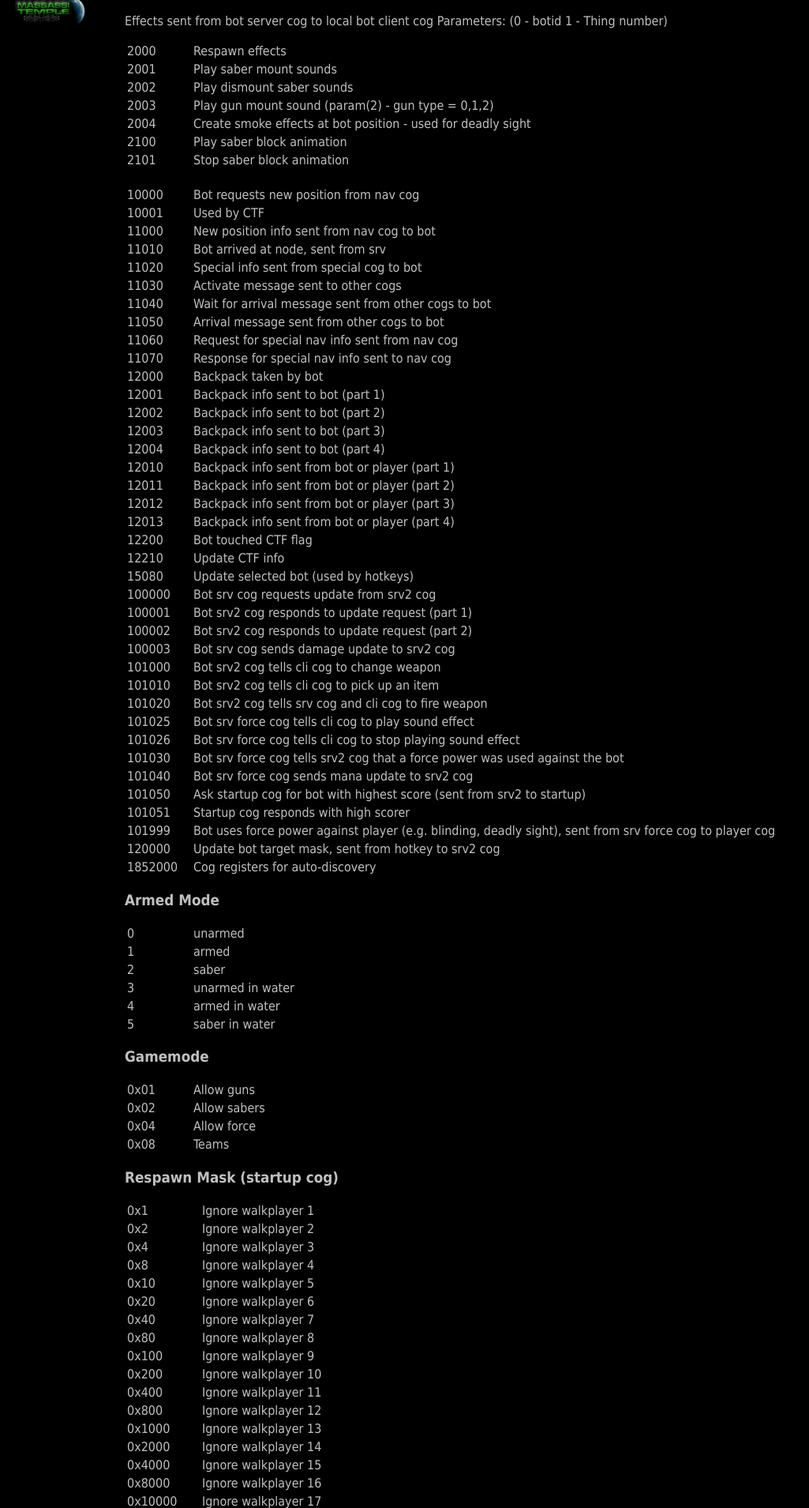
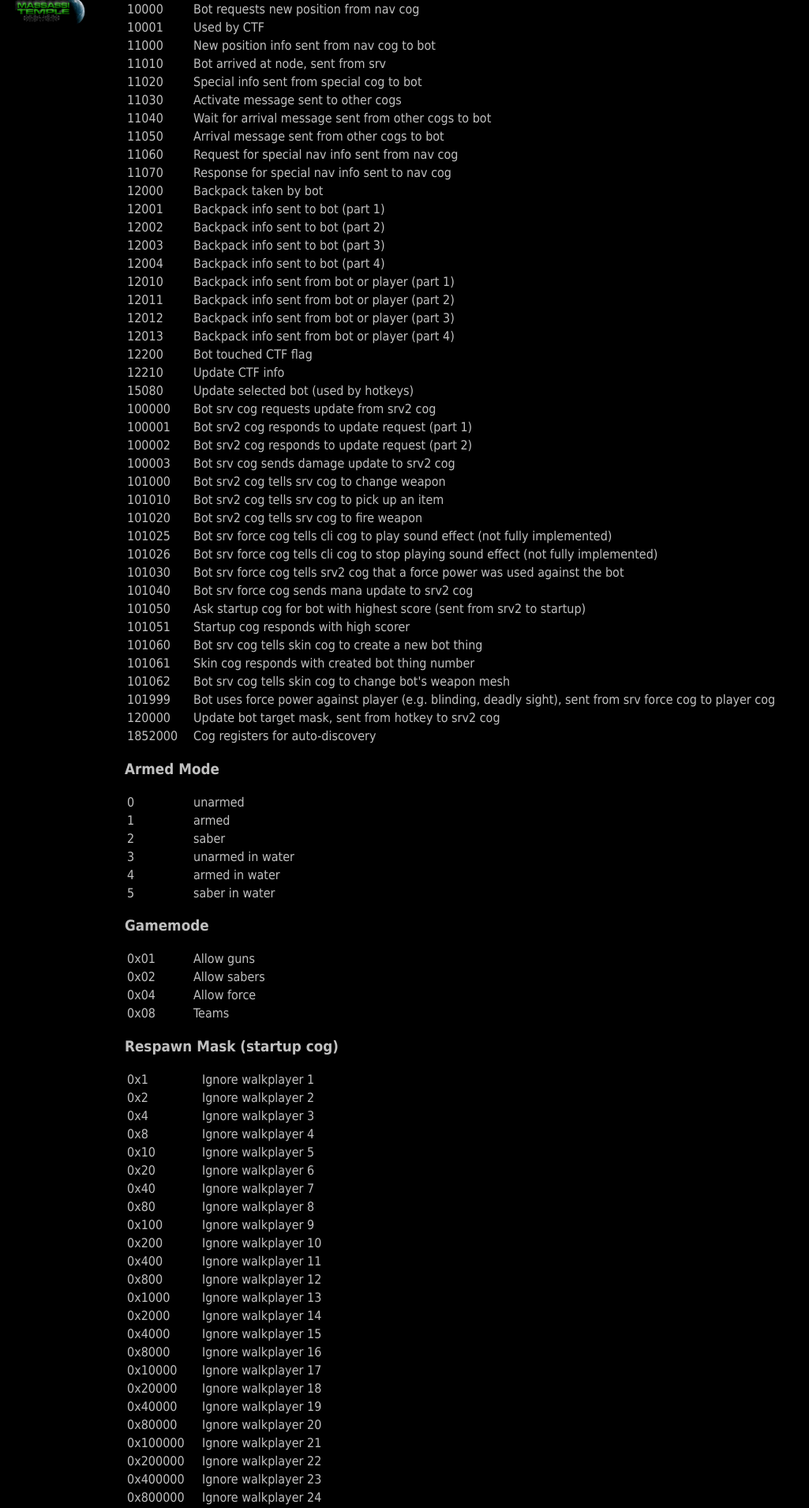
Before and after one commit to colin-hurley/rbots-site, a PHP site: page /techinfo.php in a window 1280 px wide. Shown: the part 655-2564 px from the top of the page at 79% size, without its empty margins (0-1025 px from the left). Run offline with PHP 8.4, Linux system fonts and the light colour scheme.

Commit message:
Update to reflect refactoring to add rbot-skin.cog

```diff
--- a/src/techinfo.php
+++ b/src/techinfo.php
@@ -120,22 +120,6 @@ This document is intended for use as an aide for those who wish to study the int
 <tr><td width="80">1001</td><td>Used by CTF</td></tr>
 <tr><td width="80">1002</td><td>Used by CTF</td></tr>
 <tr><td width="80">1003</td><td>Used by CTF</td></tr>
-</table>
-<p>
-Effects sent from bot server cog to local bot client cog
-Parameters: (0 - botid    1 - Thing number)
-</p>
-<table width="100%">
-<tr><td width="80">2000</td><td>Respawn effects</td></tr>
-<tr><td width="80">2001</td><td>Play saber mount sounds</td></tr>
-<tr><td width="80">2002</td><td>Play dismount saber sounds</td></tr>
-<tr><td width="80">2003</td><td>Play gun mount sound (param(2) - gun type = 0,1,2)</td></tr>
-<tr><td width="80">2004</td><td>Create smoke effects at bot position - used for deadly sight</td></tr>
-<tr><td width="80">2100</td><td>Play saber block animation</td></tr>
-<tr><td width="80">2101</td><td>Stop saber block animation</td></tr>
-</table>
-<br>
-<table width="100%">
 <tr><td width="80">10000</td><td>Bot requests new position from nav cog</td></tr>
 <tr><td width="80">10001</td><td>Used by CTF</td></tr>
 <tr><td width="80">11000</td><td>New position info sent from nav cog to bot</td></tr>
@@ -162,15 +146,18 @@ Parameters: (0 - botid    1 - Thing number)
 <tr><td width="80">100001</td><td>Bot srv2 cog responds to update request (part 1)</td></tr>
 <tr><td width="80">100002</td><td>Bot srv2 cog responds to update request (part 2)</td></tr>
 <tr><td width="80">100003</td><td>Bot srv cog sends damage update to srv2 cog</td></tr>
-<tr><td width="80">101000</td><td>Bot srv2 cog tells cli cog to change weapon</td></tr>
-<tr><td width="80">101010</td><td>Bot srv2 cog tells cli cog to pick up an item</td></tr>
-<tr><td width="80">101020</td><td>Bot srv2 cog tells srv cog and cli cog to fire weapon</td></tr>
-<tr><td width="80">101025</td><td>Bot srv force cog tells cli cog to play sound effect</td></tr>
-<tr><td width="80">101026</td><td>Bot srv force cog tells cli cog to stop playing sound effect</td></tr>
+<tr><td width="80">101000</td><td>Bot srv2 cog tells srv cog to change weapon</td></tr>
+<tr><td width="80">101010</td><td>Bot srv2 cog tells srv cog to pick up an item</td></tr>
+<tr><td width="80">101020</td><td>Bot srv2 cog tells srv cog to fire weapon</td></tr>
+<tr><td width="80">101025</td><td>Bot srv force cog tells cli cog to play sound effect (not fully implemented)</td></tr>
+<tr><td width="80">101026</td><td>Bot srv force cog tells cli cog to stop playing sound effect (not fully implemented)</td></tr>
 <tr><td width="80">101030</td><td>Bot srv force cog tells srv2 cog that a force power was used against the bot</td></tr>
 <tr><td width="80">101040</td><td>Bot srv force cog sends mana update to srv2 cog</td></tr>
 <tr><td width="80">101050</td><td>Ask startup cog for bot with highest score (sent from srv2 to startup)</td></tr>
 <tr><td width="80">101051</td><td>Startup cog responds with high scorer</td></tr>
+<tr><td width="80">101060</td><td>Bot srv cog tells skin cog to create a new bot thing</td></tr>
+<tr><td width="80">101061</td><td>Skin cog responds with created bot thing number</td></tr>
+<tr><td width="80">101062</td><td>Bot srv cog tells skin cog to change bot's weapon mesh</td></tr>
 <tr><td width="80">101999</td><td>Bot uses force power against player (e.g. blinding, deadly sight), sent from srv force cog to player cog</td></tr>
 <tr><td width="80">120000</td><td>Update bot target mask, sent from hotkey to srv2 cog</td></tr>
 <tr><td width="80">1852000</td><td>Cog registers for auto-discovery</td></tr>
@@ -307,25 +294,6 @@ Parameters: (0 - botid    1 - Thing number)
 <tr><td width="80">0x4000</td><td>lightside surge</td></tr>
 <tr><td width="80">0x8000</td><td>darkside surge</td></tr>
 </table>
-<h3>Characteristics</h3>
-<table width="100%">
-<tr><td width="80">0x01</td><td>Attack</td></tr>
-<tr><td width="80">0x02</td><td>Defend</td></tr>
-<tr><td width="80">0x04</td><td>Freelance</td></tr>
-<tr><td width="80">0x08</td><td>unused</td></tr>
-<tr><td width="80">0x10</td><td>unused</td></tr>
-<tr><td width="80">0x20</td><td>unused</td></tr>
-<tr><td width="80">0x40</td><td>unused</td></tr>
-<tr><td width="80">0x80</td><td>unused</td></tr>
-<tr><td width="80">0x100</td><td>unused</td></tr>
-<tr><td width="80">0x200</td><td>unused</td></tr>
-<tr><td width="80">0x400</td><td>unused</td></tr>
-<tr><td width="80">0x800</td><td>unused</td></tr>
-<tr><td width="80">0x1000</td><td>unused</td></tr>
-<tr><td width="80">0x2000</td><td>unused</td></tr>
-<tr><td width="80">0x4000</td><td>unused</td></tr>
-<tr><td width="80">0x8000</td><td>unused</td></tr>
-</table>
 
       <!-- end body -->
      </TD>
```
